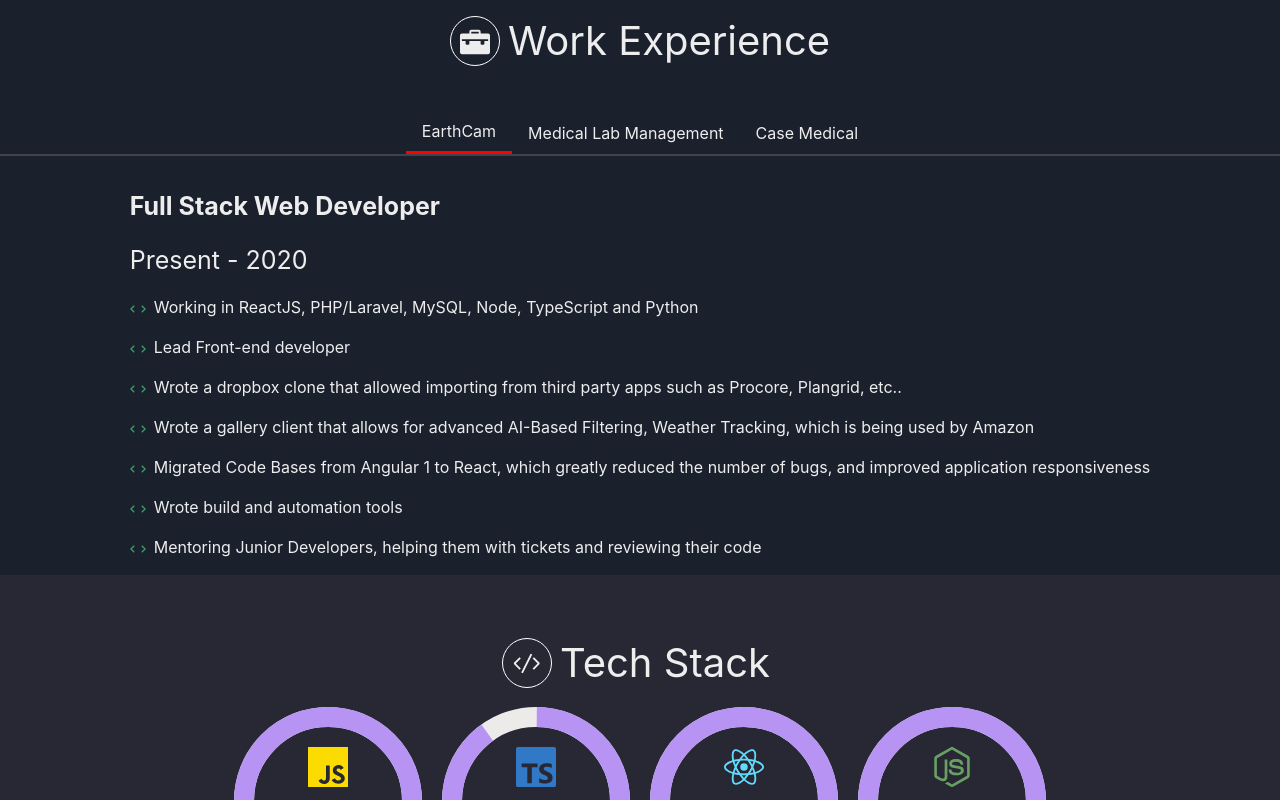
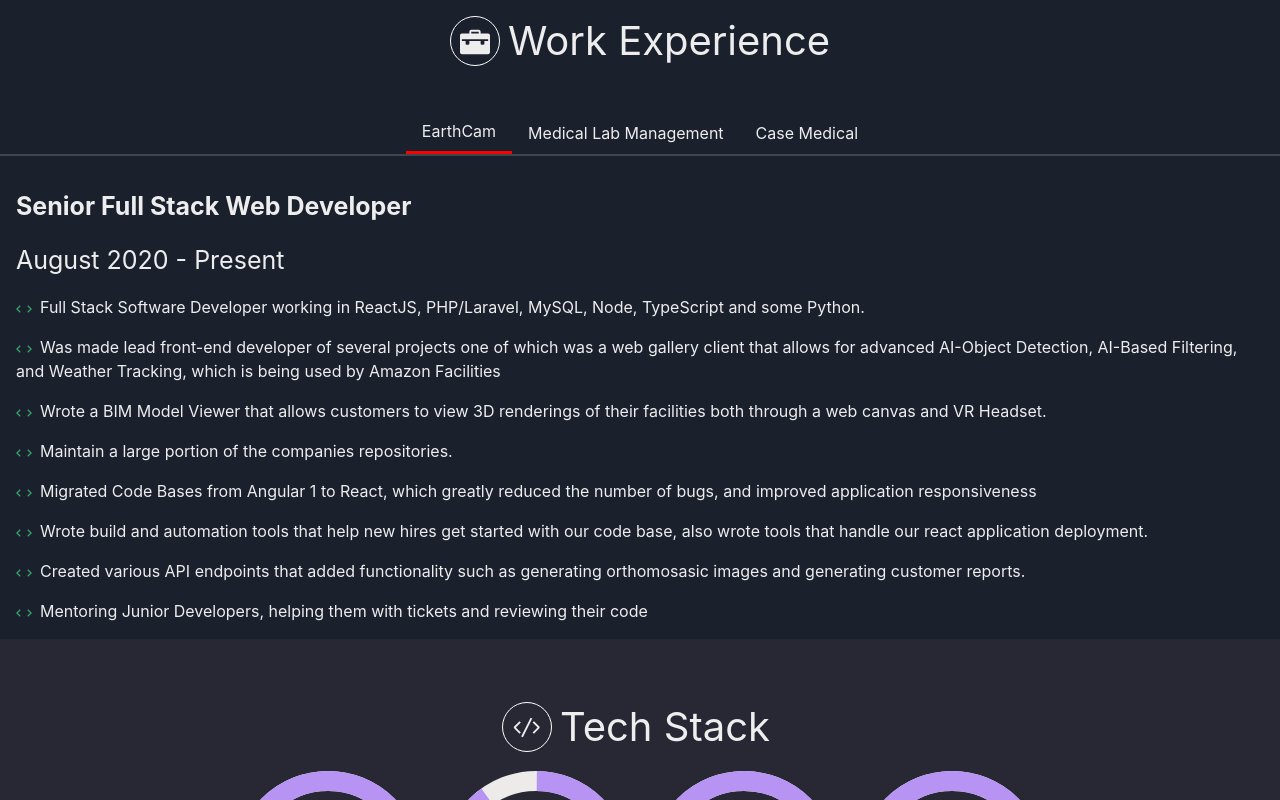
Before and after one commit to ffTsuzuku/ffTsuzuku.github.io, a React (Vite) app: page / in a window 1280 px wide. Shown: the part 909-1709 px from the top of the page. Built offline with nearby package versions, Linux system fonts and the light colour scheme.

Commit message:
info: Updated resume info and disabled overlay.

```diff
--- a/src/App.tsx
+++ b/src/App.tsx
@@ -63,9 +63,9 @@
         showingTechStack,
     ])
 
+    const NavOverJSX = <NavigationOverlay currentlyViewing={currentlyViewing} />
     return (
         <div className='App'>
-            <NavigationOverlay currentlyViewing={currentlyViewing} />
             <Cover element={coverRef} />
             <WorkExperience element={workExperienceRef} />
             <TechStack element={techStackRef} />
--- a/src/data.ts
+++ b/src/data.ts
@@ -44,22 +44,23 @@
     workExperience: [
         {
             companyName: 'EarthCam',
-            title: 'Full Stack Web Developer',
-            period: 'Present - 2020',
+            title: 'Senior Full Stack Web Developer',
+            period: 'August 2020 - Present',
             responsibilities: [
-                'Working in ReactJS, PHP/Laravel, MySQL, Node, TypeScript and Python',
-                'Lead Front-end developer',
-                'Wrote a dropbox clone that allowed importing from third party apps such as Procore, Plangrid, etc..',
-                'Wrote a gallery client that allows for advanced AI-Based Filtering, Weather Tracking, which is being used by Amazon',
+                'Full Stack Software Developer working in ReactJS, PHP/Laravel, MySQL, Node, TypeScript and some Python.',
+                'Was made lead front-end developer of several projects one of which was a web gallery client that allows for advanced AI-Object Detection, AI-Based Filtering, and Weather Tracking, which is being used by Amazon Facilities',
+                'Wrote a BIM Model Viewer that allows customers to view 3D renderings of their facilities both through a web canvas and VR Headset. ',
+                'Maintain a large portion of the companies repositories.',
                 'Migrated Code Bases from Angular 1 to React, which greatly reduced the number of bugs, and improved application responsiveness',
-                'Wrote build and automation tools',
+                'Wrote  build and automation tools that help new hires get started with our code base, also wrote tools that handle our react application deployment.',
+                'Created various API endpoints that added functionality such as generating orthomosasic  images and generating customer reports.',
                 'Mentoring Junior Developers, helping them with tickets and reviewing their code',
             ],
         },
         {
             companyName: 'Medical Lab Management',
             title: 'Contracted Software Developer',
-            period: 'Nov 2019 - Sept 2019',
+            period: 'Sept 2019 - Nov 2019',
             responsibilities: [
                 'Contracted Full Stack Developer working in JavaScript/Vue.js, PHP, and SQL',
                 'Worked on an enterprise software to be used by Hospitals and Pharmacies',
@@ -69,9 +70,9 @@
         {
             companyName: 'Case Medical',
             title: 'Full Stack Software Developer',
-            period: 'Sept 2019 - Sept 2017',
+            period: 'Sept 2017 - Sept 2019',
             responsibilities: [
-                'Full Stack Developer. Working in Javascript, PHP/Laravel, SQL and Python',
+                'Full Stack Software Developer working in ReactJS, PHP/Laravel, MySQL, TypeScript.',
                 'Worked on an enterprise software to be used by hospitals',
                 'Led a group of 3 developers, performing code reviews as well as assisting with any guidance that may be needed',
                 'Was in charge of making many of the design choices such as the tech stack, deployment cycle, etc..',
```
